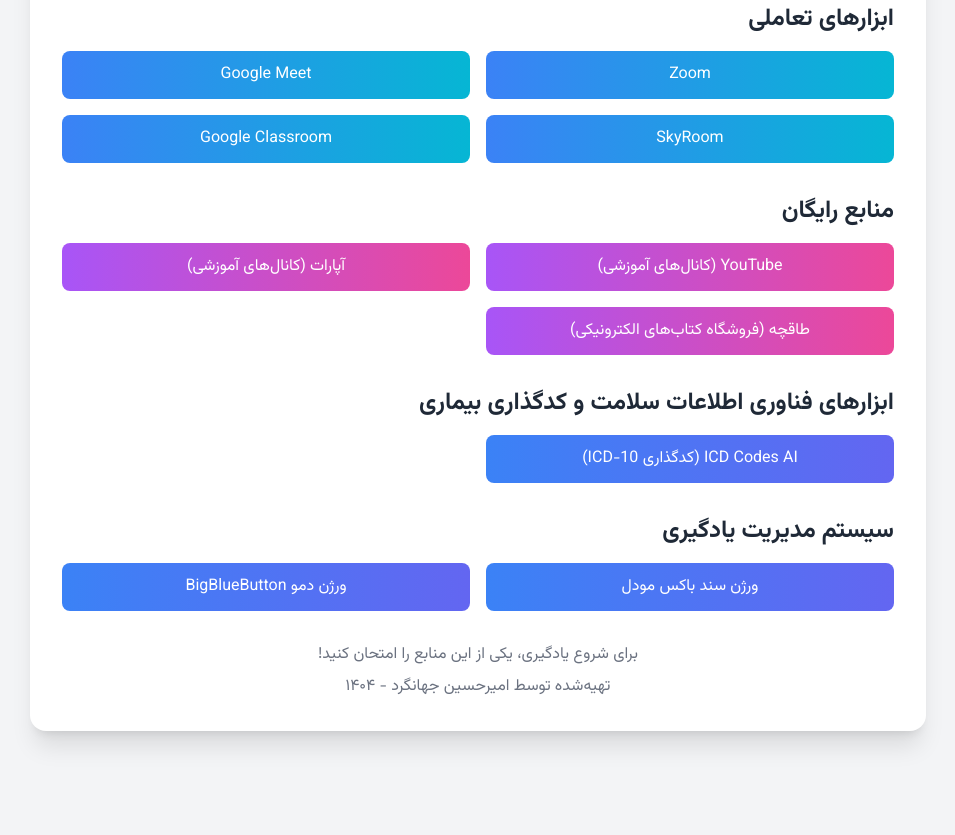
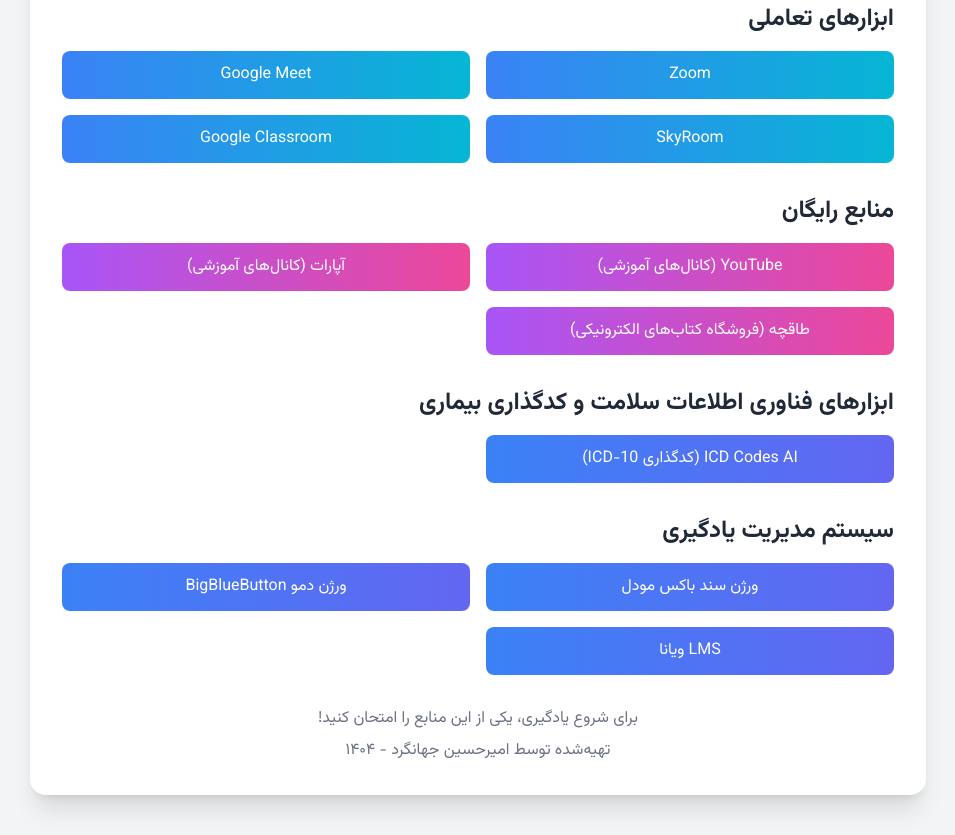
Before and after one commit to iJahangard/HIM2, a plain HTML site: page index.html in a window 1280 px wide. Shown: the part 957-1792 px from the top of the page, without its empty margins (162-1117 px from the left). Before the commit the page ends 1728 px from the top, so only its background shows below. Drawn offline with nearby package versions, Linux system fonts and the light colour scheme.

Commit message:
Update index.html

```diff
--- a/index.html
+++ b/index.html
@@ -136,6 +136,8 @@
       <div class="grid grid-cols-1 sm:grid-cols-2 gap-4">
         <a href="https://sandbox.moodledemo.net/my/" target="_blank" class="btn bg-gradient-to-r from-blue-500 to-indigo-500 text-white rounded-lg py-3 px-4 text-center hover:from-blue-600 hover:to-indigo-600">ورژن سند باکس مودل</a>
         <a href="https://demo6.bigbluebutton.org/" target="_blank" class="btn bg-gradient-to-r from-blue-500 to-indigo-500 text-white rounded-lg py-3 px-4 text-center hover:from-blue-600 hover:to-indigo-600">ورژن دمو BigBlueButton</a>
+        <a href="https://vestasoftware.com/lms/" target="_blank" class="btn bg-gradient-to-r from-blue-500 to-indigo-500 text-white rounded-lg py-3 px-4 text-center hover:from-blue-600 hover:to-indigo-600">LMS ویانا</a>
+
       </div>
 </section>
 
```
